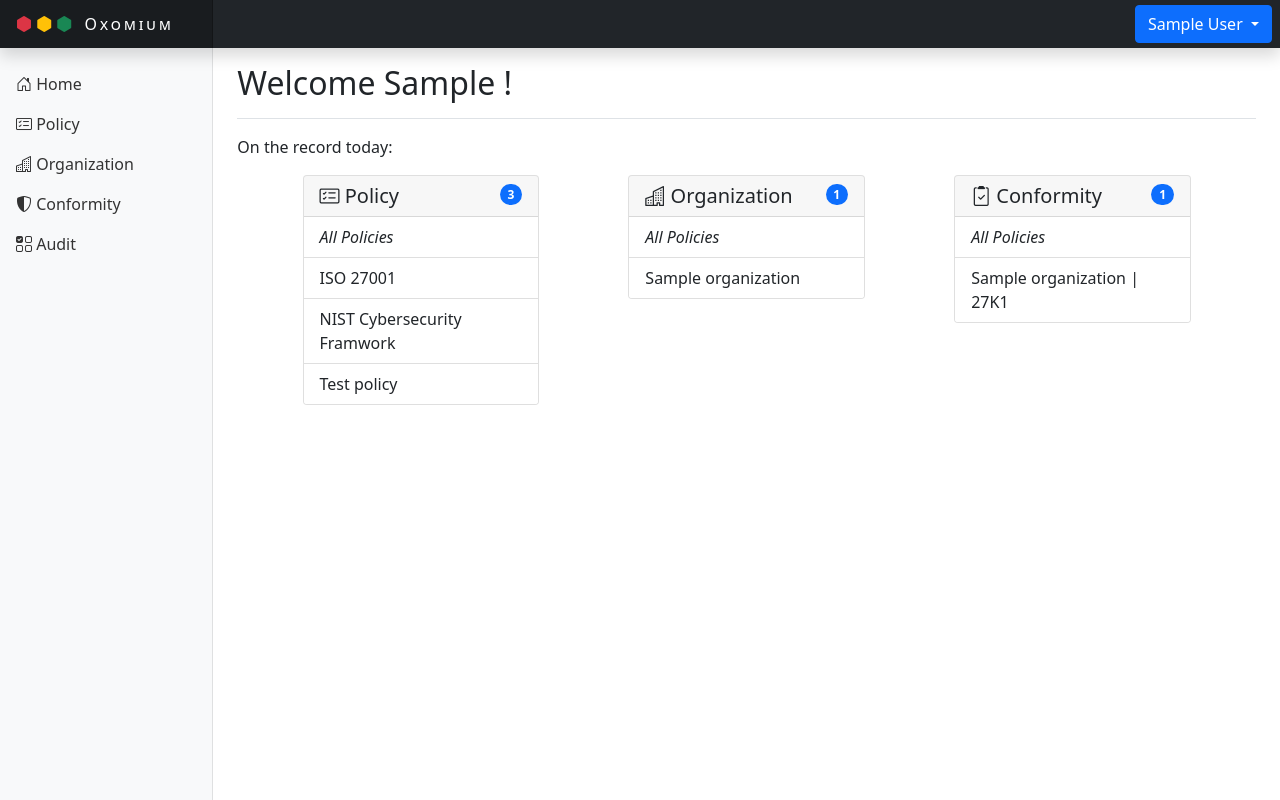
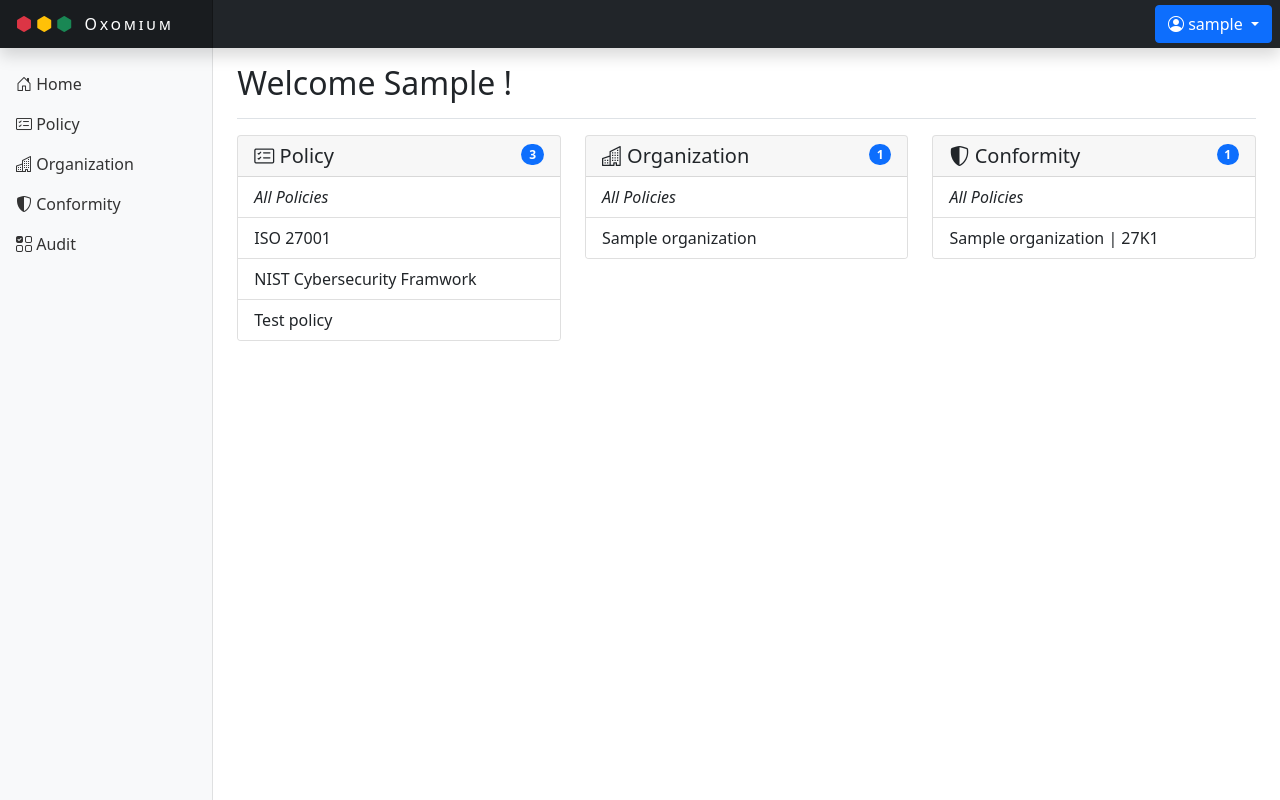
Before and after one commit to pep-un/Oxomium, a Django app: page / in a window 1280 px wide. Run offline with Django 4.2, Linux system fonts and the light colour scheme; a user stored in the database is signed in; data comes from the database, SQL or seed files in the repository; tables that the repository leaves empty hold one stand-in row (values such as "Sample post"); parts of the project's set-up code (start-up, migrations or seed data) failed here and were passed over; some libraries are stand-ins or nearby versions.

Commit message:
Fix front page and menue display issue

```diff
--- a/conformity/static/conformity/main.css
+++ b/conformity/static/conformity/main.css
@@ -8,11 +8,6 @@
     box-shadow: inset -1px 0 0 rgba(0, 0, 0, .1);
 }
 
-@media (max-width: 767.98px) {
-    .sidebar {
-        top: 5rem;
-    }
-}
 
 .sidebar-sticky {
     position: relative;
--- a/conformity/templates/conformity/main.html
+++ b/conformity/templates/conformity/main.html
@@ -24,17 +24,18 @@
             </a>
             <div class="dropdown mx-2">
                 <button class="btn btn-primary dropdown-toggle" type="button" id="dropdownMenuButton1" data-bs-toggle="dropdown" aria-expanded="false">
-                    {{request.user.first_name}} {{request.user.last_name}}
+                    <i class="bi bi-person-circle"></i>
+                    {{request.user.username}}
                 </button>
                 <ul class="dropdown-menu dropdown-menu-end dropdown-menu-dark" aria-labelledby="dropdownMenuButton1">
-                    <li><span class="dropdown-item disabled text-primary"><i class="bi bi-person-fill"> {{request.user.username}}</i> </span></li>
+                    <li><span class="dropdown-item disabled text-primary"><i class="bi bi-person-fill"> {{request.user.first_name}} {{request.user.last_name}} </i> </span></li>
                     <li><span class="dropdown-item disabled text-primary"><i class="bi bi-envelope-fill"> {{request.user.email}}</i> </span></li>
                     <li><hr class="dropdown-divider text-primary"></li>
                     <li><a class="dropdown-item" href="/admin/"><i class="bi bi-gear-fill"></i> Django backend</a></li>
                     <li><a class="dropdown-item" href="{% url 'logout' %}">Log out</a></li>
                 </ul>
             </div>
-            <button class="navbar-toggler position-absolute d-md-none collapsed" type="button" data-bs-toggle="collapse" data-bs-target="#sidebarMenu" aria-controls="sidebarMenu" aria-expanded="false" aria-label="Toggle navigation">
+            <button class="navbar-toggler d-md-none collapsed" type="button" data-bs-toggle="collapse" data-bs-target="#sidebarMenu" aria-controls="sidebarMenu" aria-expanded="false" aria-label="Toggle navigation">
                 <span class="navbar-toggler-icon"></span>
             </button>
         </header>
--- a/conformity/templates/home.html
+++ b/conformity/templates/home.html
@@ -5,9 +5,8 @@
 {% endblock %}
 
 {% block content %}
-<p>On the record today: </p>
 <div class="row d-flex justify-content-evenly">
-    <div class="col-3">
+    <div class="col-lg-4">
         <div class="card">
             <div class="card-header d-flex justify-content-between align-items-start">
                 <h5 class="my-0 "><i class="bi bi-card-checklist"></i> Policy</h5>
@@ -22,7 +21,7 @@
         </div>
     </div>
 
-    <div class="col-3">
+    <div class="col-lg-4">
         <div class="card">
             <div class="card-header d-flex justify-content-between align-items-start">
                 <h5 class="my-0"><i class="bi bi-building"></i> Organization</h5>
@@ -37,10 +36,10 @@
         </div>
     </div>
 
-    <div class="col-3">
+    <div class="col-lg-4">
         <div class="card">
             <div class="card-header d-flex justify-content-between align-items-start">
-                <h5 class="my-0"><i class="bi bi-clipboard2-check"></i> Conformity</h5>
+                <h5 class="my-0"><i class="bi bi-shield-shaded"></i> Conformity</h5>
                 <span class="badge bg-primary rounded-pill">{{conformity_list|length}}</span>
             </div>
             <ul class="list-group list-group-flush">
```
